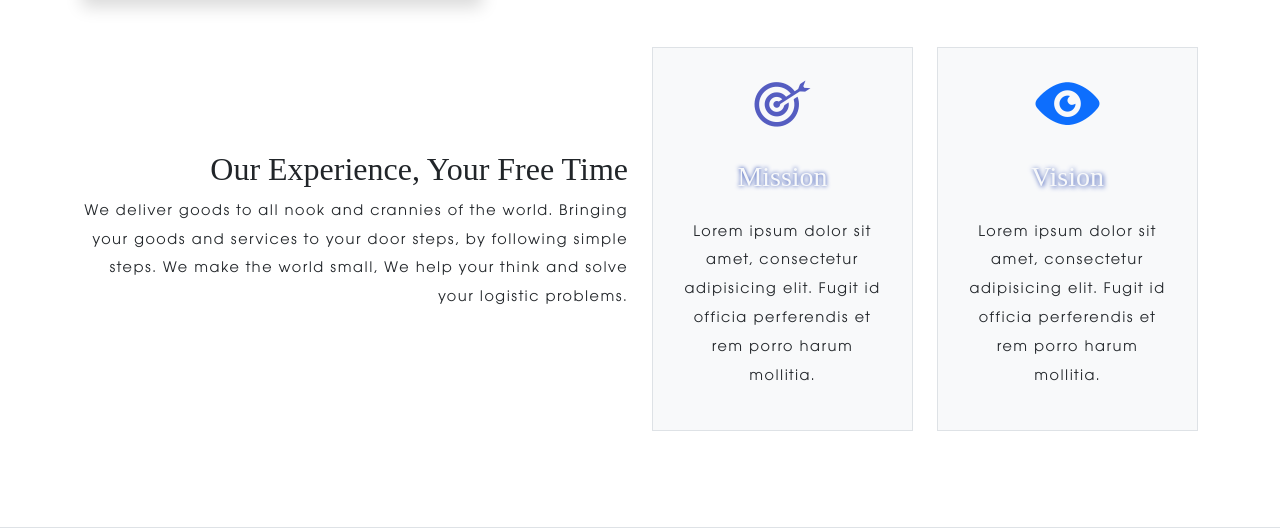
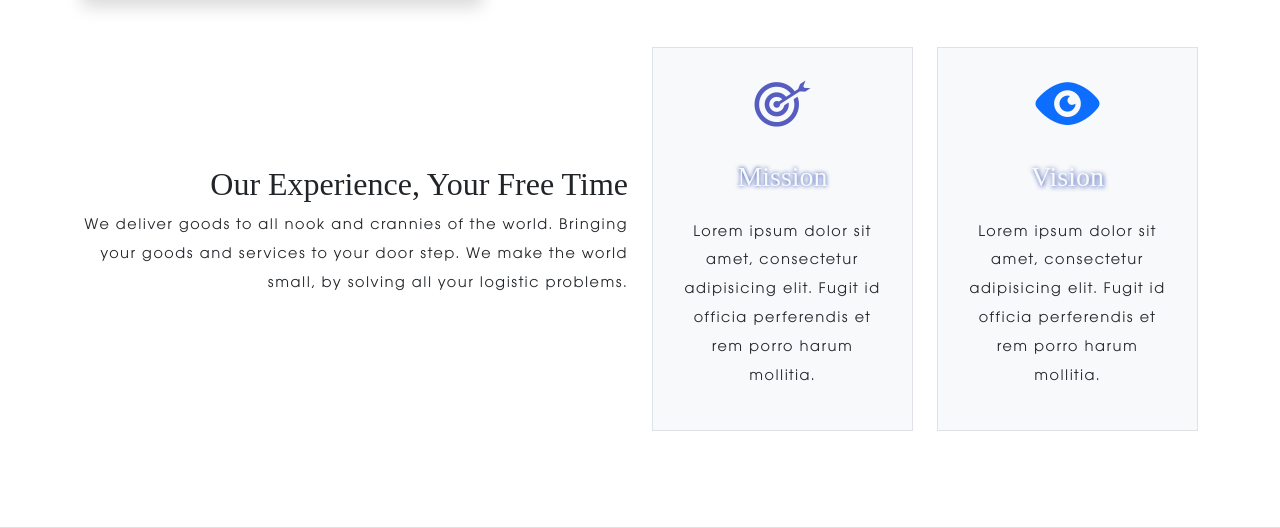
Before and after one commit to ndmichael/logistics, a Django app: page /about/ in a window 1280 px wide. Shown: the part 426-954 px from the top of the page. Run offline with Django 3.2, Linux system fonts and the light colour scheme; some libraries are stand-ins or nearby versions; some web fonts are replaced.

Commit message:
updated about us page, change some text

```diff
--- a/shipment/templates/shipment/about.html
+++ b/shipment/templates/shipment/about.html
@@ -52,7 +52,7 @@
                     Our Experience, Your free Time
                 </h2>
                 <p>
-                    We deliver goods to all nook and crannies of the world. Bringing your goods and services to your door steps, by following simple steps. We make the world small, We help your think and solve your logistic problems.
+                    We deliver goods to all nook and crannies of the world. Bringing your goods and services to your door step. We make the world small, by solving all your logistic problems.
                 </p>
             </article>
             <article class=" col-12 col-sm-6 col-md-3">
```
